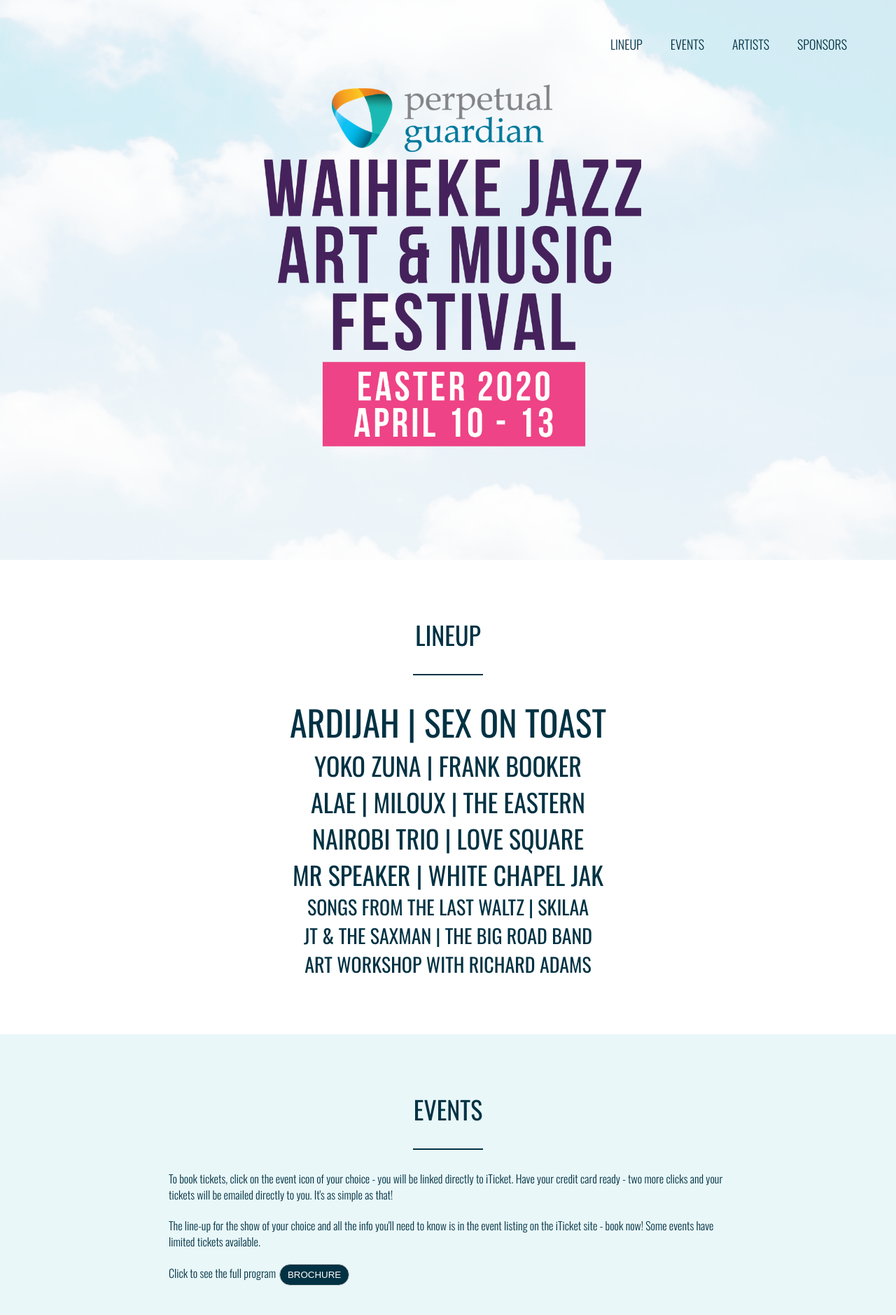
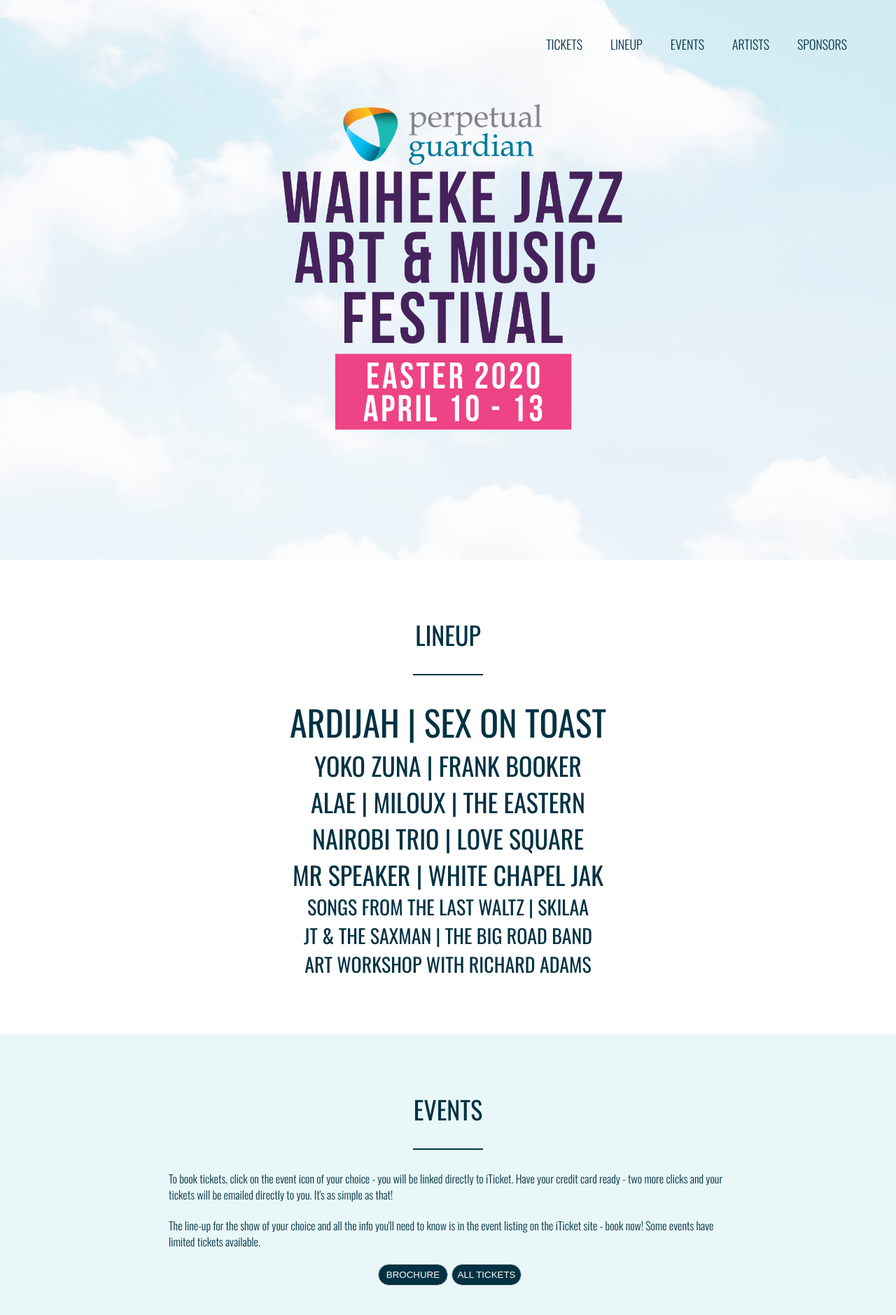
Before and after one commit to adamjq/waiheke-jazz-festival, a React (Create React App) app in the folder waihekejazzfestival/: page / in a window 1280 px wide. Shown: the top 1879 px of the page at 70% size. Built offline with nearby package versions, Linux system fonts and the light colour scheme.

Commit message:
add all tickets link

```diff
--- a/waihekejazzfestival/public/css/main.css
+++ b/waihekejazzfestival/public/css/main.css
@@ -96,7 +96,7 @@
 }
 
 .logo-img {
-    width: 50%;
+    width: 45%;
     max-width: 90rem;
     position: absolute;
     left: 0;
@@ -196,6 +196,10 @@
 button:hover,
 button:active {
     background-color: #5333ed;
+}
+
+.button-links {
+    text-align: center;
 }
 
 .btn-brochure {
--- a/waihekejazzfestival/src/components/EventSection.js
+++ b/waihekejazzfestival/src/components/EventSection.js
@@ -15,14 +15,22 @@
                     The line-up for the show of your choice and all the info you'll need to know is in the event listing on the iTicket site -
                     book now! Some events have limited tickets available.
                 </p>
+                <div>
+                    <div className="button-links">
                         <p className="long-copy">
-                    Click to see the full program
                             <button type="button" className="btn-brochure">
                                 <a href="./media/brochure.pdf" target="_blank">
                                 Brochure
                                 </a>
                             </button>
+                            <button type="button" className="btn-brochure">
+                                <a  href="https://www.iticket.co.nz/go-to/waiheke-jazz-2020" target="_blank" rel="noopener noreferrer">
+                                All Tickets
+                                </a>
+                            </button>
                         </p>
+                    </div>
+                </div>
             </div>
 
             <div className="row">
--- a/waihekejazzfestival/src/components/NavBar.js
+++ b/waihekejazzfestival/src/components/NavBar.js
@@ -5,6 +5,7 @@
         <nav>
             <div className="row">
                 <ul className="main-nav">
+                    <li><a href="https://www.iticket.co.nz/go-to/waiheke-jazz-2020" target="_blank" rel="noopener noreferrer">Tickets</a></li>
                     <li><a href="#lineup">Lineup</a></li>
                     <li><a href="#events">Events</a></li>
                     <li><a href="#artists">Artists</a></li>
```
Lines whose indentation alone changed are shown as unchanged.
